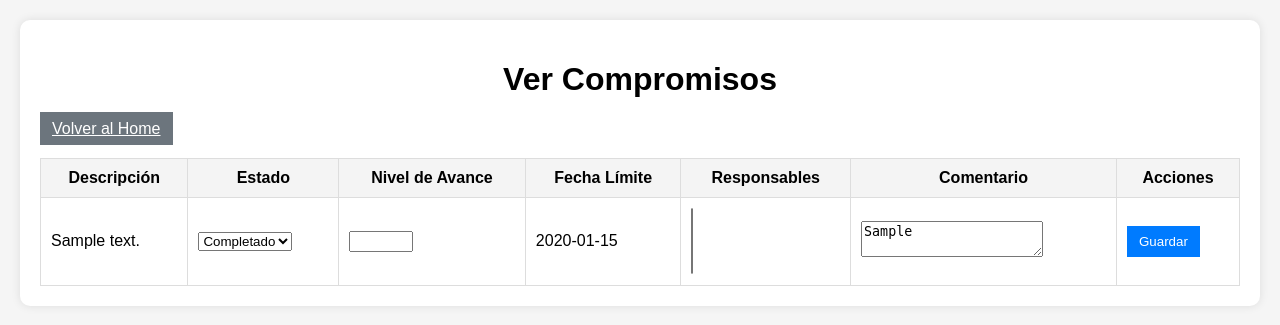
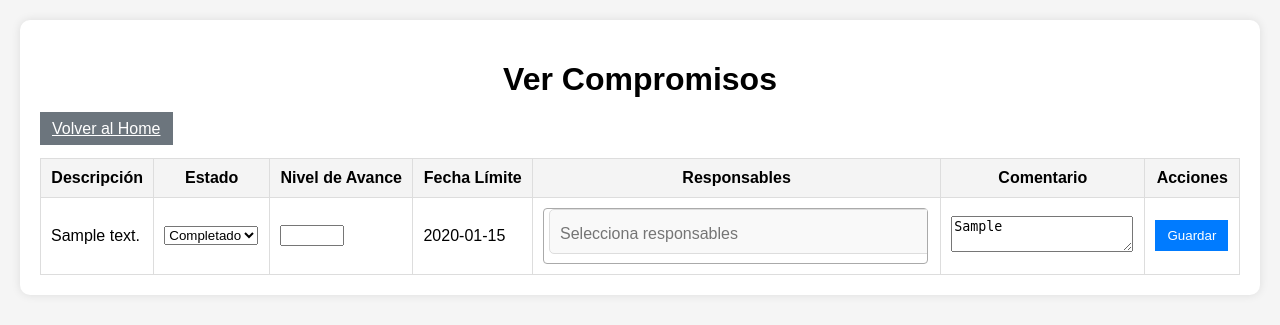
Before and after one commit to JSLWilfizz/Gestion_compromisos2.0, a Flask app: page /ver_compromisos in a window 1280 px wide. Shown: the top 325 px of the page. Run offline with Flask 2, Linux system fonts and the light colour scheme; the visitor is signed in with stand-in values (Sample User, id 1); a database or web service that is not in the repository returns one stand-in record (values such as "Sample title"); some libraries are stand-ins or nearby versions.

Commit message:
Fix Bugs

```diff
--- a/app.py
+++ b/app.py
@@ -15,9 +15,9 @@
 app.config['UPLOAD_FOLDER'] = UPLOAD_FOLDER
 
 # Registrar los Blueprints
-app.register_blueprint(auth)  # El prefijo es importante aquí
-app.register_blueprint(home)
-app.register_blueprint(reunion)
+app.register_blueprint(auth) # Registrar el blueprint de autenticación
+app.register_blueprint(home) # Registrar el blueprint de la página principal
+app.register_blueprint(reunion) # Registrar el blueprint de las reuniones
 
 if __name__ == '__main__':
-    app.run(debug=True)
+    app.run(debug=True) # Ejecutar la aplicación en modo debug
--- a/routes/home_routes.py
+++ b/routes/home_routes.py
@@ -6,6 +6,9 @@
 
 home = Blueprint('home', __name__)
 
+@home.route('/')
+def redirect_home():
+    return redirect(url_for('home.home_view'))
 
 # Ruta principal (home)
 @home.route('/home')
@@ -54,54 +57,69 @@
 @home.route('/ver_compromisos', methods=['GET', 'POST'])
 @login_required
 def ver_compromisos():
-    conn = get_db_connection()
+    conn = get_db_connection()  # Obtener la conexión a la base de datos
     user_id = session['user_id']  # Obtener el ID del usuario logueado
 
-    # Verificar si el usuario es director
-    with conn.cursor(cursor_factory=RealDictCursor) as cursor:
-        cursor.execute("""
-            SELECT pd.es_director, pd.id_departamento
-            FROM persona_departamento pd
-            JOIN persona p ON p.id = pd.id_persona
-            WHERE p.id = %s
-        """, (user_id,))
-        director_info = cursor.fetchone()
-
-    es_director = director_info['es_director']
-    id_departamento = director_info['id_departamento']
-
-    # Si el usuario es director, ver todos los compromisos del departamento
-    if es_director:
+    try:
+        # Verificar si el usuario es director
         with conn.cursor(cursor_factory=RealDictCursor) as cursor:
             cursor.execute("""
-                SELECT c.id AS compromiso_id, c.descripcion, c.estado, c.avance, c.fecha_limite, c.comentario_director,
+                SELECT pd.es_director, pd.id_departamento
+                FROM persona_departamento pd
+                JOIN persona p ON p.id = pd.id_persona
+                WHERE p.id = %s
+            """, (user_id,))
+            director_info = cursor.fetchone()
+
+        es_director = director_info['es_director']
+        id_departamento = director_info['id_departamento']
+
+        with conn.cursor(cursor_factory=RealDictCursor) as cursor:
+            # Cargar todos los responsables
+            cursor.execute("""
+                        SELECT p.id, p.name, p.lastname, d.name AS departamento, p.position
+                        FROM persona p
+                        JOIN persona_departamento pd ON p.id = pd.id_persona
+                        JOIN departamento d ON pd.id_departamento = d.id
+                    """)
+            # Crear la lista con el formato "Nombre Apellido - Departamento - Cargo"
+            todos_responsables = [
+                (persona['id'],
+                 f"{persona['name']} {persona['lastname']} - {persona['departamento']} - {persona['position']}")
+                for persona in cursor.fetchall()
+            ]
+
+        # Si el usuario es director, ver todos los compromisos del departamento
+        if es_director:
+            with conn.cursor(cursor_factory=RealDictCursor) as cursor:
+                cursor.execute("""
+                    SELECT c.id AS compromiso_id, c.descripcion, c.estado, c.avance, c.fecha_limite, c.comentario_director,
+                           ARRAY_AGG(DISTINCT p.id) AS responsables
+                    FROM compromiso c
+                    LEFT JOIN persona_compromiso pc ON c.id = pc.id_compromiso
+                    LEFT JOIN persona p ON pc.id_persona = p.id
+                    WHERE c.id_departamento = %s
+                    GROUP BY c.id
+                """, (id_departamento,))
+                compromisos = cursor.fetchall()
+        else:
+            # Si no es director, ver solo los compromisos donde el usuario es responsable
+            with conn.cursor(cursor_factory=RealDictCursor) as cursor:
+                cursor.execute("""
+                    SELECT c.id AS compromiso_id, c.descripcion, c.estado, c.avance, c.fecha_limite, c.comentario_director,
+                       STRING_AGG(DISTINCT p.id::text, ', ') AS responsables_ids,
                        STRING_AGG(DISTINCT p.name || ' ' || p.lastname, ', ') AS responsables
                 FROM compromiso c
                 LEFT JOIN persona_compromiso pc ON c.id = pc.id_compromiso
                 LEFT JOIN persona p ON pc.id_persona = p.id
-                WHERE c.id_departamento = %s
                 GROUP BY c.id
-            """, (id_departamento,))
-            compromisos = cursor.fetchall()
-    else:
-        # Si no es director, ver solo los compromisos donde el usuario es responsable
-        with conn.cursor(cursor_factory=RealDictCursor) as cursor:
-            cursor.execute("""
-                SELECT c.id AS compromiso_id, c.descripcion, c.estado, c.avance, c.fecha_limite, c.comentario_director,
-                       STRING_AGG(DISTINCT p.name || ' ' || p.lastname, ', ') AS responsables
-                FROM compromiso c
-                LEFT JOIN persona_compromiso pc ON c.id = pc.id_compromiso
-                LEFT JOIN persona p ON pc.id_persona = p.id
-                WHERE pc.id_persona = %s
-                GROUP BY c.id
-            """, (user_id,))
+                HAVING %s = ANY(ARRAY_AGG(p.id))
+                """, (user_id,))
+                compromisos = cursor.fetchall()
 
-            compromisos = cursor.fetchall()
+        print(compromisos)  # Debug: mostrar compromisos cargados
 
-    print(compromisos)
-
-    # Si se envía un formulario de actualización
-    try:
+        # Si se envía un formulario de actualización
         if request.method == 'POST':
             for compromiso in compromisos:
                 compromiso_id = compromiso['compromiso_id']
@@ -111,22 +129,20 @@
 
                 # Actualizar estado, avance y comentario
                 with conn.cursor() as cursor:
-                    # Ejemplo de actualización del compromiso
                     cursor.execute("""
                         UPDATE compromiso
-                        SET  estado = %s, avance = %s, comentario_director = %s
+                        SET estado = %s, avance = %s, comentario_director = %s
                         WHERE id = %s
-                    """, ( nuevo_estado, nuevo_avance,nuevo_comentario, compromiso_id))
+                    """, (nuevo_estado, nuevo_avance, nuevo_comentario, compromiso_id))
 
                     cursor.execute("""
-                            INSERT INTO compromiso_modificaciones (id_compromiso, id_usuario)
-                            VALUES (%s, %s)
-                        """, (compromiso_id, user_id))
+                        INSERT INTO compromiso_modificaciones (id_compromiso, id_usuario)
+                        VALUES (%s, %s)
+                    """, (compromiso_id, user_id))
 
-                    # Si es director, puede cambiar los responsables
+                # Si es director, puede cambiar los responsables
                 if es_director:
                     nuevos_responsables = request.form.getlist(f'responsables-{compromiso_id}')
-                    # Actualizar los responsables
                     with conn.cursor() as cursor:
                         cursor.execute("DELETE FROM persona_compromiso WHERE id_compromiso = %s", (compromiso_id,))
                         for responsable_id in nuevos_responsables:
@@ -138,13 +154,17 @@
             conn.commit()  # Confirmar cambios en la base de datos
             flash('Compromisos actualizados correctamente.', 'success')
 
-        conn.close()
-        return render_template('compromisos.html', compromisos=compromisos, es_director=es_director)
+        return render_template('compromisos.html', compromisos=compromisos, es_director=es_director, todos_responsables=todos_responsables)
+
     except Exception as e:
         conn.rollback()
         print(f"Error al actualizar los compromisos: {e}")
         flash('Ocurrió un error al actualizar los compromisos.', 'danger')
         return redirect(url_for('home.ver_compromisos'))
+
+    finally:
+        conn.close()  # Cerrar la conexión solo al final
+
 
 @home.route('/edit_compromiso/<int:compromiso_id>', methods=['GET', 'POST'])
 def edit_compromiso_view(compromiso_id):
--- a/routes/reunion_routes.py
+++ b/routes/reunion_routes.py
@@ -102,7 +102,7 @@
 
             acta_pdf = request.files.get('acta_pdf')
             acta_pdf_filename = None
-
+            path = None
             if acta_pdf and allowed_file(acta_pdf.filename):
                 # Almacenar el archivo con un nombre seguro
                 acta_pdf_filename = secure_filename(acta_pdf.filename)
@@ -162,7 +162,7 @@
                                 """, (responsable_id, compromiso_id))
 
             conn.commit()  # Confirmar los cambios en la base de datos
-
+            conn.close()
             return redirect(url_for('home.home_view'))
 
     except Exception as e:
--- a/templates/compromisos.html
+++ b/templates/compromisos.html
@@ -90,9 +90,9 @@
                         <td>
     {% if es_director %}
         <select name="responsables-{{ compromiso.compromiso_id }}" multiple>
-                                    {% for responsable in todos_responsables %}
-                                        <option value="{{ responsable.id }}" {% if responsable.id in compromiso.responsables %}selected{% endif %}>
-                                            {{ responsable.name }} {{ responsable.lastname }}
+            {% for value, label in todos_responsables %}
+                <option value="{{ value }}" {% if value in compromiso.responsables_ids %}selected{% endif %}>
+                    {{ label }}
                 </option>
             {% endfor %}
         </select>
@@ -110,11 +110,17 @@
     </div>
 
     <script src="https://code.jquery.com/jquery-3.6.0.min.js"></script>
+    <script src="https://cdn.jsdelivr.net/npm/select2@4.1.0-rc.0/dist/js/select2.min.js"></script>
     <script>
         $(document).ready(function() {
+            // Inicializar Select2 para los selects de responsables
+            $('select[name^="responsables-"]').select2({
+                placeholder: "Selecciona responsables",
+                allowClear: true
+            });
+
             // Capturar el evento de clic en el botón de guardar
             $('.guardar-btn').click(function() {
-                var compromisoId = $(this).data('id');
                 var formData = $('#compromisos-form').serialize(); // Obtener los datos del formulario
 
                 // Enviar la solicitud de actualización a través de AJAX
```
Lines whose indentation alone changed are shown as unchanged.
